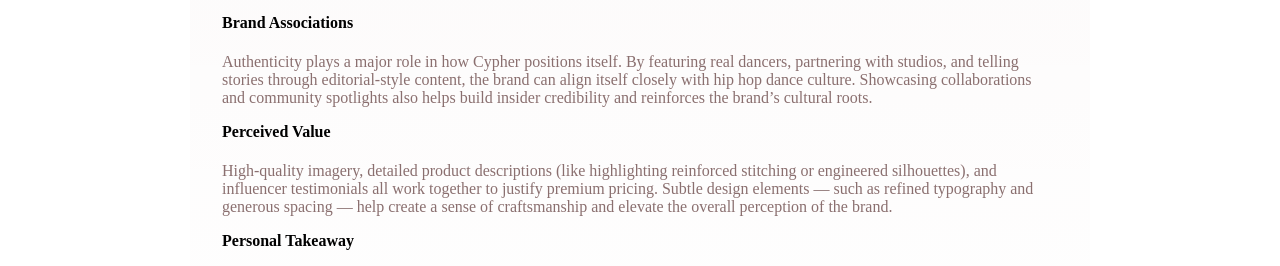
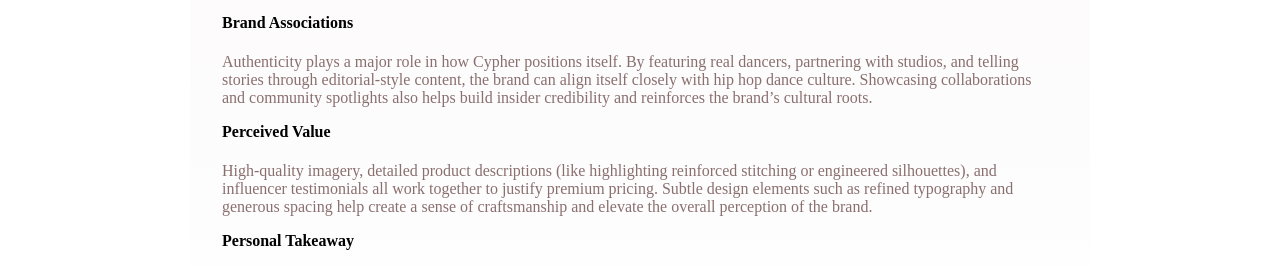
Before and after one commit to ChengEnHsin/chengenhsin.github.io, a plain HTML site: page cypher.html in a window 1280 px wide. Shown: the part 2124-2390 px from the top of the page. Drawn offline with Linux system fonts and the light colour scheme.

Commit message:
Update cypher.html

```diff
--- a/cypher.html
+++ b/cypher.html
@@ -98,7 +98,7 @@
 
       <h4>Perceived Value</h4>
 
-      <p>High-quality imagery, detailed product descriptions (like highlighting reinforced stitching or engineered silhouettes), and influencer testimonials all work together to justify premium pricing. Subtle design elements — such as refined typography and generous spacing — help create a sense of craftsmanship and elevate the overall perception of the brand.</p>
+      <p>High-quality imagery, detailed product descriptions (like highlighting reinforced stitching or engineered silhouettes), and influencer testimonials all work together to justify premium pricing. Subtle design elements such as refined typography and generous spacing help create a sense of craftsmanship and elevate the overall perception of the brand.</p>
 
       <h4>Personal Takeaway</h4>
 
```
